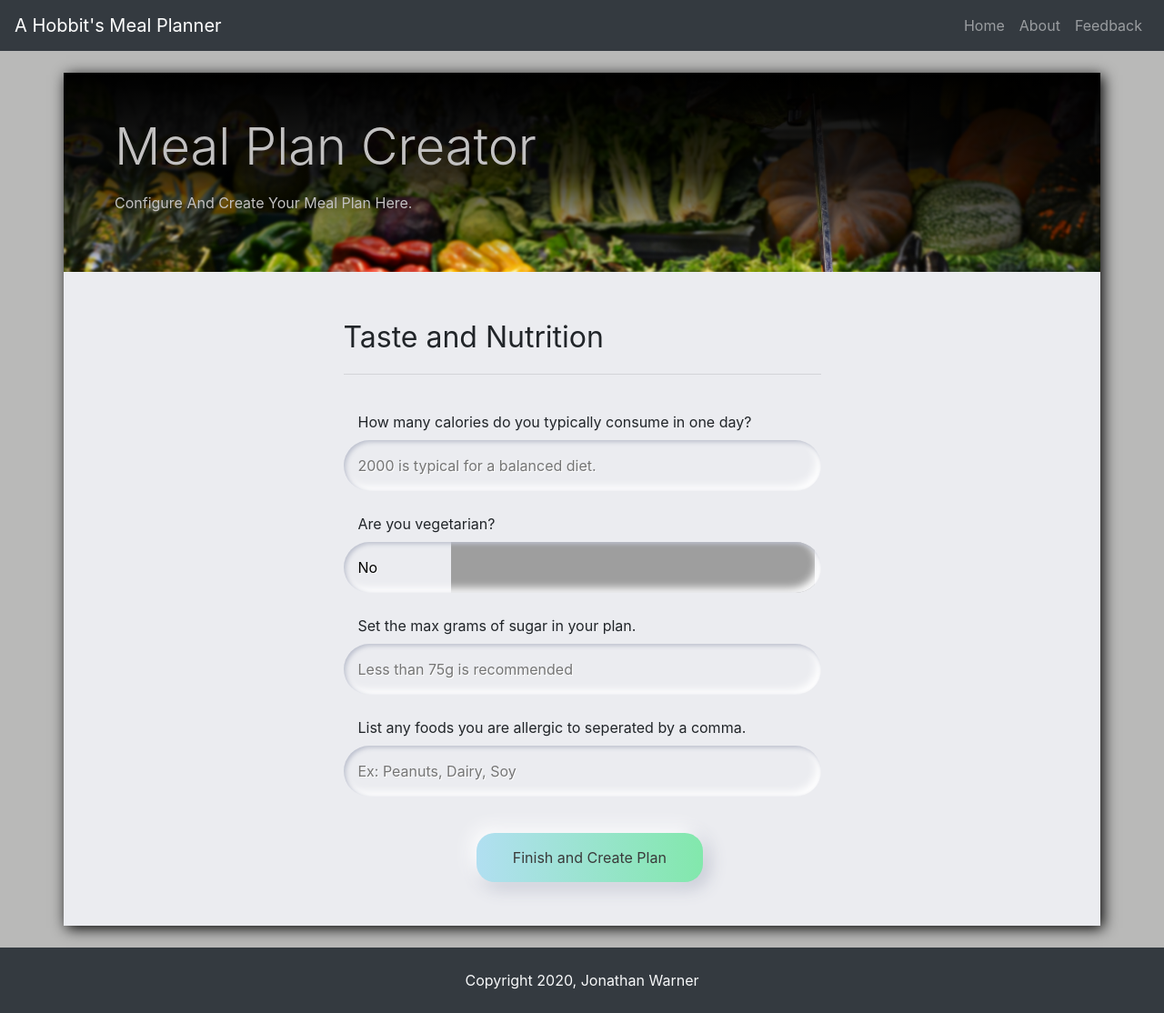
After one commit to jewarner57/Hobbit-Meal-Planner, a Flask app: page /createPlan in a window 1280 px wide. The commit adds this page. Shown: the whole page at 91% size. Run offline with Flask 2, Linux system fonts and the light colour scheme; grey boxes are pictures that could not be loaded.

Commit message:
createPlan page form created

```diff
--- a/plan/routes.py
+++ b/plan/routes.py
@@ -1,11 +1,14 @@
-from flask import Blueprint, render_template
+from flask import Blueprint, render_template, request
 
 plan = Blueprint("plan", __name__, template_folder="templates")
 
 
-@plan.route("/createPlan")
+@plan.route("/createPlan", methods=["GET", "POST"])
 def createPlan():
-    return render_template("createPlan.html")
+    if request.method == "GET":
+        return render_template("createPlan.html")
+    else:
+        return "post recieved"
 
 
 @plan.route("/viewPlan")
--- a/static/styles.css
+++ b/static/styles.css
@@ -1,6 +1,30 @@
+/* Base.html */
+html, body {
+    height: 100%;
+}
+
+.bg-gray {
+    background-color: #EBECF0;
+}
+
+.bg-darkgray {
+    background-color: rgb(185, 185, 184);
+}
+
+.text-md {
+    color: #c2c1c1;
+}
+
+.display-5 {
+    font-size: 2em;
+}
+
+.page {
+    box-shadow: 3px 3px 15px black;
+}
+
 /* Home.html */
 .hero-background-img {
-    /*background-image: url("./images/hobbit-hole.jpg");*/
     background-image:
     linear-gradient(to left, rgb(0, 0, 0, 0), rgba(0, 0, 0, 0.6), rgba(0, 0, 0, 1)),
     url("./images/hobbit-hole.jpg");
@@ -23,14 +47,23 @@
     text-shadow: 1px 1px 0 #FFF;
 }
 
+.neo_input:focus {
+    box-shadow:  inset 2px 2px 5px  #b1dff1, inset -5px -5px 10px #82e8ac;
+}
+
 .neo_submit {
-    box-shadow: -5px -5px 20px #fff,  5px 5px 20px #BABECC;
+    box-shadow: -6px -6px 20px #fff,  5px 5px 20px #BABECC;
     border-radius: 20px;
     padding: 16px;
     border:0;
     background-color: #EBECF0;
     background-image: linear-gradient(to right, #b1dff1 , #82e8ac);;
     padding: 15px 40px;
+    color: rgb(58, 58, 58);
+}
+
+.neo_submit:hover {
+    box-shadow: -2px -2px 20px #fff,  2px 2px 20px #BABECC;
 }
 
 textarea {
@@ -38,10 +71,18 @@ textarea {
     height: 12.5em;
 }
 
-.bg-gray {
-    background-color: #EBECF0;
+/* Create Plan */
+
+.create-plan-image {
+    background-image:
+    linear-gradient(to top, rgb(0, 0, 0, 0), rgba(0, 0, 0, 0.8), rgba(0, 0, 0, 1)),
+    url("./images/feast2.jpg");
+    background-repeat: no-repeat;
+    background-size: cover;
 }
 
-.display-5 {
-    font-size: 2em;
+.neo_selector {
+    background: url(http://cdn1.iconfinder.com/data/icons/cc_mono_icon_set/blacks/16x16/br_down.png) no-repeat right;
+    -webkit-appearance: none;
+    background-position-x: 95%;
 }
--- /dev/null
+++ b/templates/about.html
@@ -0,0 +1,6 @@
+{% extends 'base.html' %}
+{% block content %}
+
+<h1>About</h1>
+
+{% endblock content %}
--- a/templates/base.html
+++ b/templates/base.html
@@ -21,10 +21,13 @@
         <div class="collapse navbar-collapse" id="navbarNav">
             <ul class="navbar-nav ml-auto">
                 <li>
+                    <a class="nav-link" href="/">Home</a>
+                </li>
+                <li>
                     <a class="nav-link" href="/about">About</a>
                 </li>
                 <li>
-                    <a class="nav-link" href="/feedback">Feedback</a>
+                    <a class="nav-link" href="/#feedback">Feedback</a>
                 </li>
             </ul>
         </div>
--- /dev/null
+++ b/templates/createPlan.html
@@ -0,0 +1,62 @@
+{% extends 'base.html' %}
+{% block content %}
+
+<!-- Plan Config Form -->
+<section>
+    <div class="bg-darkgray py-4">
+        <div class="container bg-light page px-0">
+            <div class="col-12 create-plan-image p-5">
+                <p class="display-4 pl-2 text-md">Meal Plan Creator </p>
+                <p class="text-md pl-2">Configure And Create Your Meal Plan Here.</p>
+            </div>
+
+            <div class="text-left py-5 bg-gray col-12">
+                <div class="col-md-8 offset-md-2 col-lg-6 offset-lg-3">
+                    <form method='POST' action="/createPlan">
+                        <p class="display-5">Taste and Nutrition</p>
+                        <hr>
+                        <fieldset>
+                            <!-- calories -->
+                            <label for="calories" class="ml-3 mt-4">How many calories do you typically consume in one
+                                day?</label>
+                            <input id="calores" class="neo_input" type="number"
+                                placeholder="2000 is typical for a balanced diet." name="calories" required="false" />
+
+                            <!-- vegetarian  -->
+                            <div class="pt-4">
+                                <div class="ml-3">
+                                    <label for="vegetarianSelect">Are you vegetarian?</label>
+                                </div>
+                                <select class="neo_input neo_selector" id="vegetarianSelect" name="vegetarian">
+                                    <option>No</option>
+                                    <option>Yes</option>
+                                </select>
+                            </div>
+
+                            <!-- max sugar -->
+                            <label for="sugar" class="ml-3 mt-4">Set the max grams of sugar in your plan.</label>
+                            <input id="sugar" class="neo_input" type="number" name="sugar"
+                                placeholder="Less than 75g is recommended" required="false" />
+
+
+                            <!-- allergens -->
+                            <label for="allergy" class="ml-3 mt-4">List any foods you are allergic to seperated by a
+                                comma.</label>
+                            <input id="allergy" class="neo_input" type="text" name="alergy"
+                                placeholder="Ex: Peanuts, Dairy, Soy" required="false" />
+
+                            <!-- submit -->
+                            <div class="col-6 offset-3 pt-4">
+                                <input type="submit" value="Finish and Create Plan" class="neo_submit mt-3" />
+                            </div>
+                        </fieldset>
+                    </form>
+                </div>
+
+            </div>
+        </div>
+
+    </div>
+</section>
+
+{% endblock content %}
--- /dev/null
+++ b/templates/viewPlan.html
@@ -0,0 +1,6 @@
+{% extends 'base.html' %}
+{% block content %}
+
+<h1>viewPlan</h1>
+
+{% endblock content %}
```
Also changed, not shown: main/routes.py (+9 -3 lines), templates/home.html (+5 -5 lines), static/images/feast2.jpg (added).
